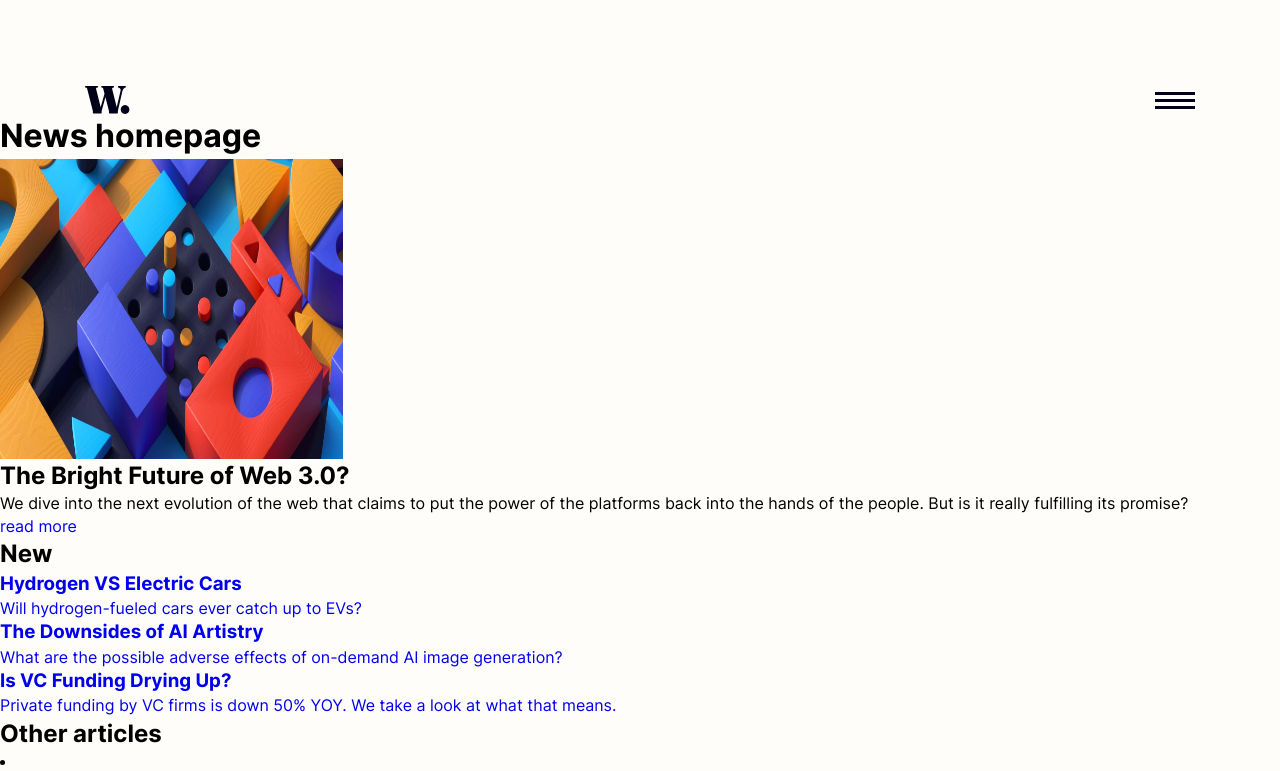
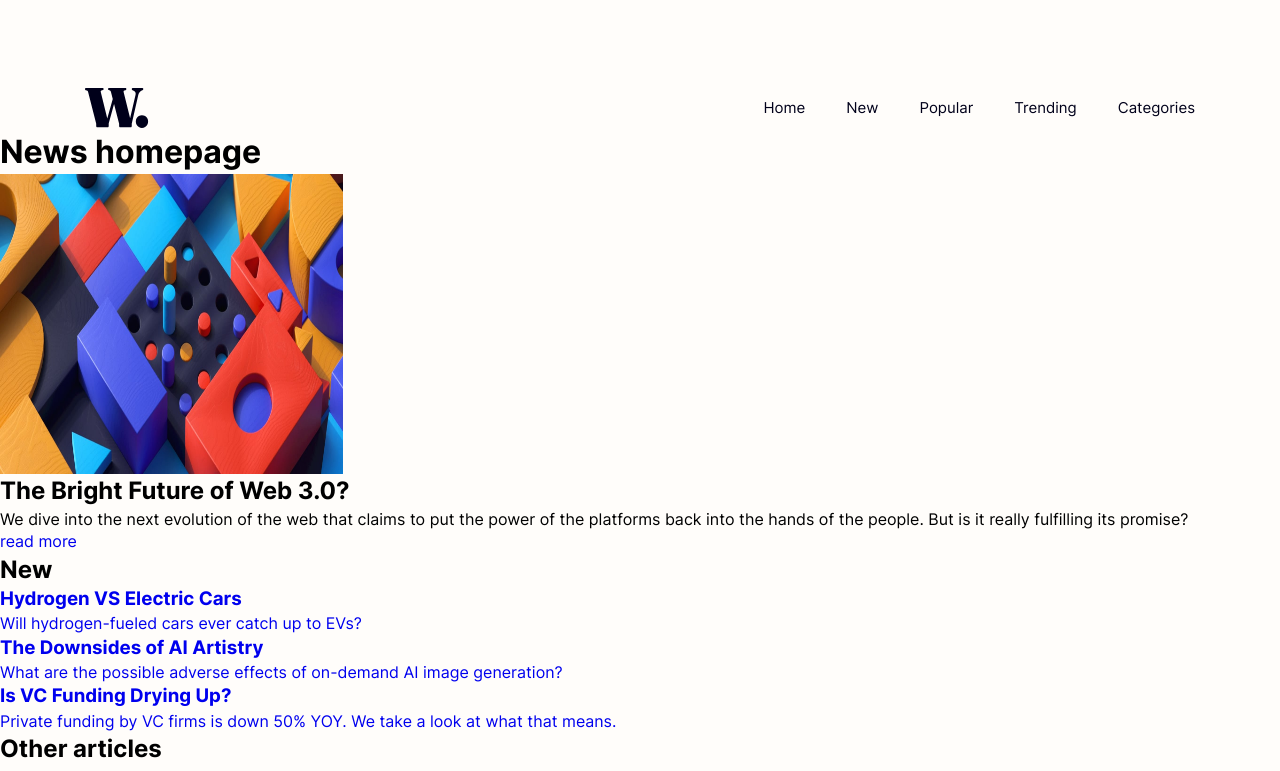
Before and after one commit to JorgeAMendoza/news-homepage, a Next.js app: page / in a window 1280 px wide. Shown: the top 771 px of the page. Built offline with nearby package versions, Linux system fonts and the light colour scheme.

Commit message:
add new image for logo just for tablet and above, style navbar for tablet view and above

```diff
--- a/src/components/Navbar/NavBar.tsx
+++ b/src/components/Navbar/NavBar.tsx
@@ -1,18 +1,46 @@
 import Image from 'next/image';
 import Link from 'next/link';
 import Style from './navbar.module.scss';
-import { useState } from 'react';
+import { useEffect, useState } from 'react';
+import useIsMobile from '@/hooks/useIsMobile';
 
 const NavBar = () => {
   const [showMenu, setShowMenu] = useState(false);
+  const isMobile = useIsMobile();
+
+  useEffect(() => {
+    if (!isMobile) setShowMenu(true);
+    if (isMobile) setShowMenu(false);
+    const nextContainer = document.getElementById('__next') as HTMLElement;
+    document.body.classList.remove('mobileNavActive');
+    nextContainer.classList.remove('mobileNavActive');
+  }, [isMobile]);
+
   return (
     <div className={Style.navbar}>
       <div className={Style.navbarContainer}>
-        <Link href="/" aria-label="navigate back to homepage">
+        <Link
+          href="/"
+          aria-label="navigate back to homepage"
+          className={Style.navLogoMobile}
+        >
           <Image
             src="/images/logo.svg"
             width={45}
             height={28}
+            alt="Website logo"
+          />
+        </Link>
+
+        <Link
+          href="/"
+          aria-label="navigate back to homepage"
+          className={Style.navLogo}
+        >
+          <Image
+            src="/images/logo.svg"
+            width={64}
+            height={40}
             alt="Website logo"
           />
         </Link>
--- a/src/components/Navbar/navbar.module.scss
+++ b/src/components/Navbar/navbar.module.scss
@@ -31,20 +31,61 @@
   &[aria-hidden='true'] {
     transform: translateX(100%);
   }
+
+  @media screen and (min-width: 768px) {
+    position: relative;
+    height: auto;
+    width: auto;
+    padding: 0;
+  }
+}
+
+.navLogo {
+  display: none;
 }
 
 .navLinks {
   justify-self: center;
   margin-top: 7.6rem;
+
+  @media screen and (min-width: 768px) {
+    margin: 0;
+    display: flex;
+    gap: 4.1rem;
+  }
 }
 
 .navLinks > li a {
   font-size: 1.8rem;
   color: $dark-text;
   font-weight: 400;
-  line-height: 2.7;
+  line-height: 2.9;
+
+  @media screen and (min-width: 768px) {
+    font-size: 1.5rem;
+  }
 }
 
 .closeMenuButton {
   align-self: end;
+
+  @media screen and (min-width: 768px) {
+    display: none;
+  }
 }
+
+.openMenuButton {
+  @media screen and (min-width: 768px) {
+    display: none;
+  }
+}
+
+@media screen and (min-width: $tablet) {
+  .navLogoMobile {
+    display: none;
+  }
+
+  .navLogo {
+    display: block;
+  }
+}
```
